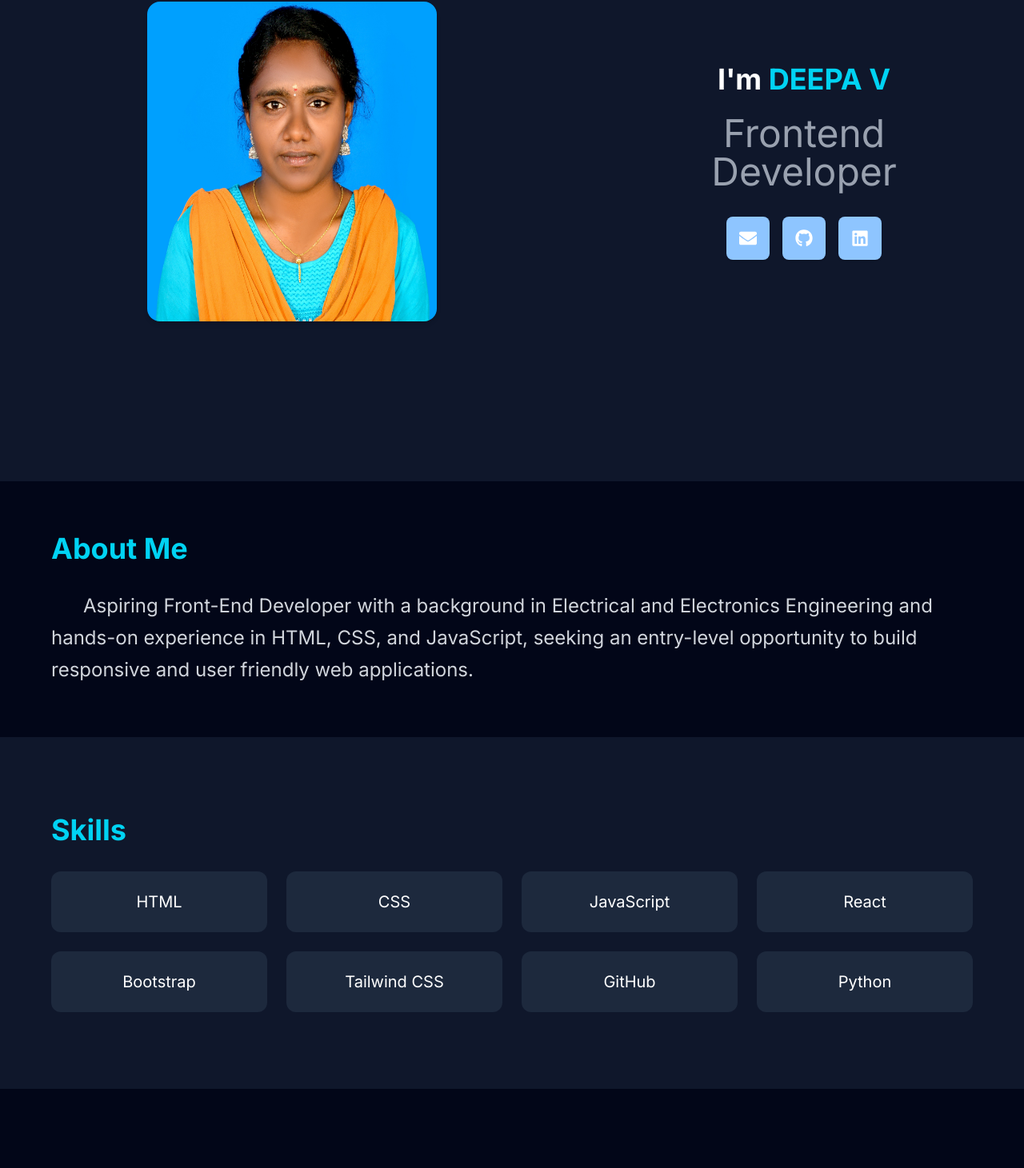
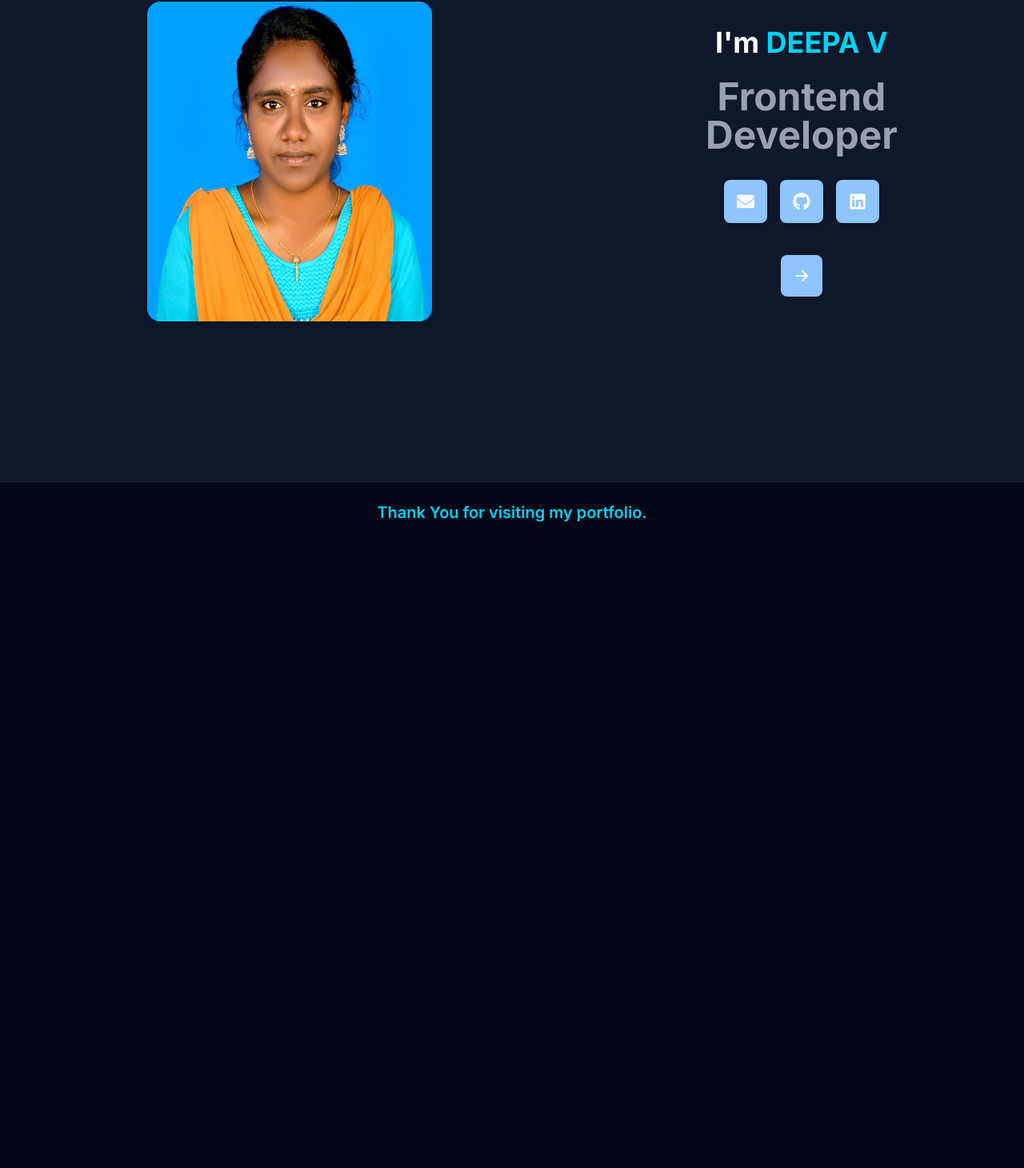
Before and after one commit to Deepavekat/Portfolio, a React (Vite) app: page / in a window 1280 px wide. Shown: the part 198-1659 px from the top of the page at 80% size. After the commit the page ends 877 px from the top, so only its background shows below. Built offline with nearby package versions, Linux system fonts and the light colour scheme.

Commit message:
Add project files

```diff
--- a/package.json
+++ b/package.json
@@ -13,6 +13,7 @@
     "@tailwindcss/vite": "^4.3.2",
     "react": "^19.2.7",
     "react-dom": "^19.2.7",
+    "react-router-dom": "^7.18.1",
     "tailwindcss": "^4.3.2"
   },
   "devDependencies": {
--- /dev/null
+++ b/src/Alldetails.jsx
@@ -0,0 +1,19 @@
+import About from "./About";
+import Skills from "./Skills";
+import Education from "./Education";
+import Certifications from "./Certification";
+import Projects from "./Projects";
+import Contact from "./Contact";
+
+export default function Alldetails() {
+  return (
+    <>
+      <About />
+      <Skills />
+      <Education />
+      <Certifications />
+      <Projects />
+      <Contact />
+    </>
+  );
+}
--- a/src/App.jsx
+++ b/src/App.jsx
@@ -1,32 +1,21 @@
-
-
+import { useState } from "react";
 import Navbar from "./Navbar";
-import Hero from  './frontpage'
-import About from "./About";
-import Skills from "./Skills";
-import Education from "./Education";
-import Certifications from "./Certification";
-import Projects from "./Projects";
-import Contact from "./Contact";
-import Footer from "./Footer"
-  /*
-       */
-
+import Hero from "./frontpage";
+import Footer from "./Footer";
+import Alldetails from "./Alldetails";
 
 function App() {
+  const [showDetails, setShowDetails] = useState(false);
+
   return (
     <div className="bg-slate-950 text-white">
       <Navbar />
-      <Hero />
-      <About />
-      <Skills />
-      <Education />
-      <Certifications />
-      <Projects />
-      <Contact />
+
+      <Hero onShowDetails={() => setShowDetails(true)} />
+
+      {showDetails && <Alldetails />}
+
       <Footer />
-
-
     </div>
   );
 }
--- a/src/frontpage.jsx
+++ b/src/frontpage.jsx
@@ -1,6 +1,9 @@
-import myphoto from './assets/image.jpg'
+import myphoto from "./assets/image.jpg";
 import { FaGithub, FaLinkedin, FaEnvelope } from "react-icons/fa";
-export default function Hero() {
+import { HiArrowRight } from "react-icons/hi";
+
+export default function Hero({ onShowDetails }) {
+
   return (
     <section
       id="home"
@@ -19,13 +22,13 @@ export default function Hero() {
            I'm <span className="text-cyan-400">DEEPA V</span>
         </h1>
 
-        <p className="text-2xl sm:text-3xl md:text-5xl text-gray-400 mt-6 max-w-xl mx-auto">
+        <p className="text-2xl sm:text-3xl font-bold  md:text-5xl text-gray-400 mt-6 max-w-xl mx-auto">
           Frontend Developer
         </p>
            {/* Social Icons */}
             <div className="flex justify-center items-center gap-4 mt-8 ">
               <a
-                href="https://deepavenkat093@gmail.com"
+                href="mailto:deepavenkat093@gmail.com"
                 className="bg-blue-300  p-4 rounded-lg shadow hover:scale-110 transition duration-300"
               >
                 <FaEnvelope size={22} />
@@ -46,7 +49,14 @@ export default function Hero() {
               </a>
 
             </div>
-
+       <div className="flex justify-center mt-10">
+  <button
+    className="bg-blue-300 p-4 rounded-lg hover:scale-105 transition"
+    onClick={onShowDetails}
+  >
+    <HiArrowRight size={20} />
+  </button>
+</div>
         </div>
 
 
```
Also changed, not shown: 1 other file (tests, documents, lock files or other folders).
